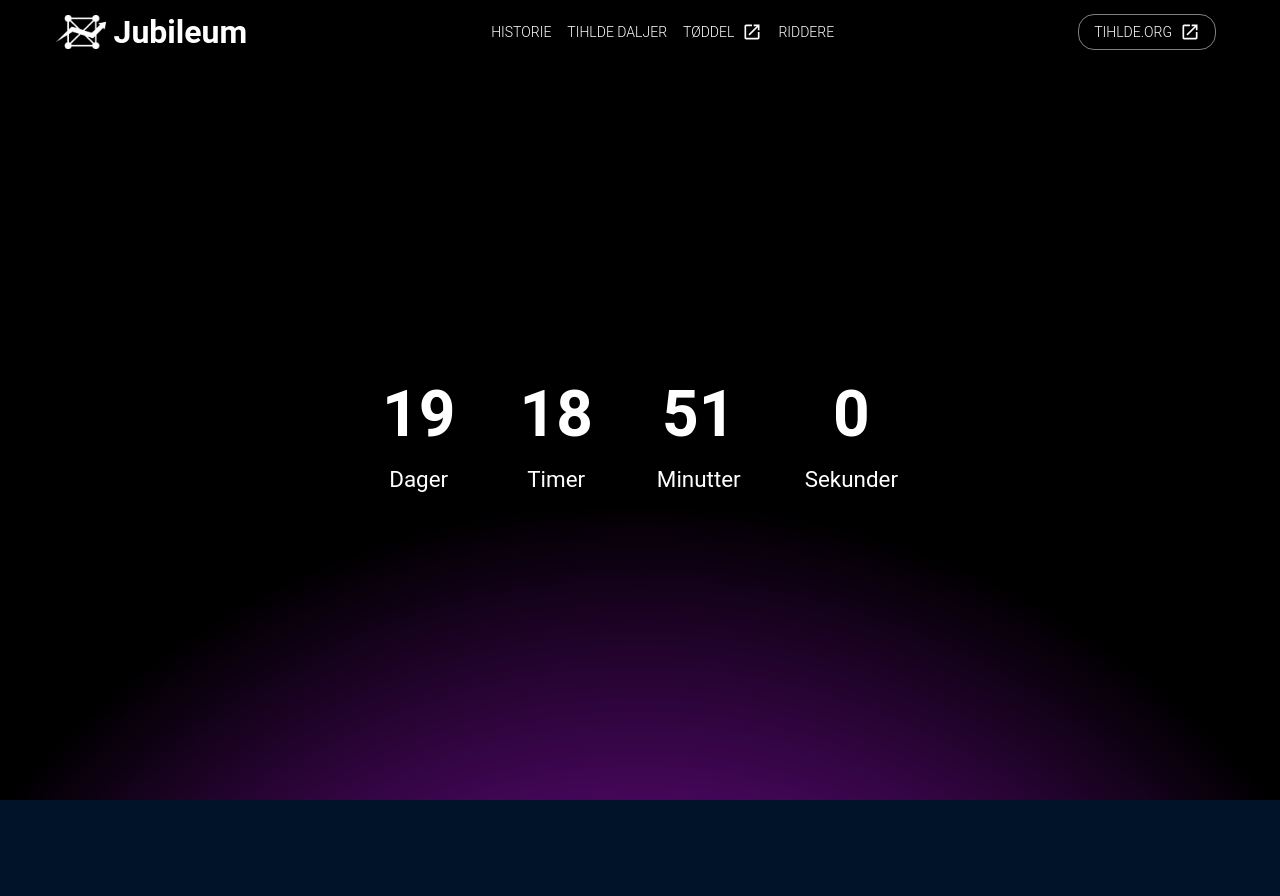
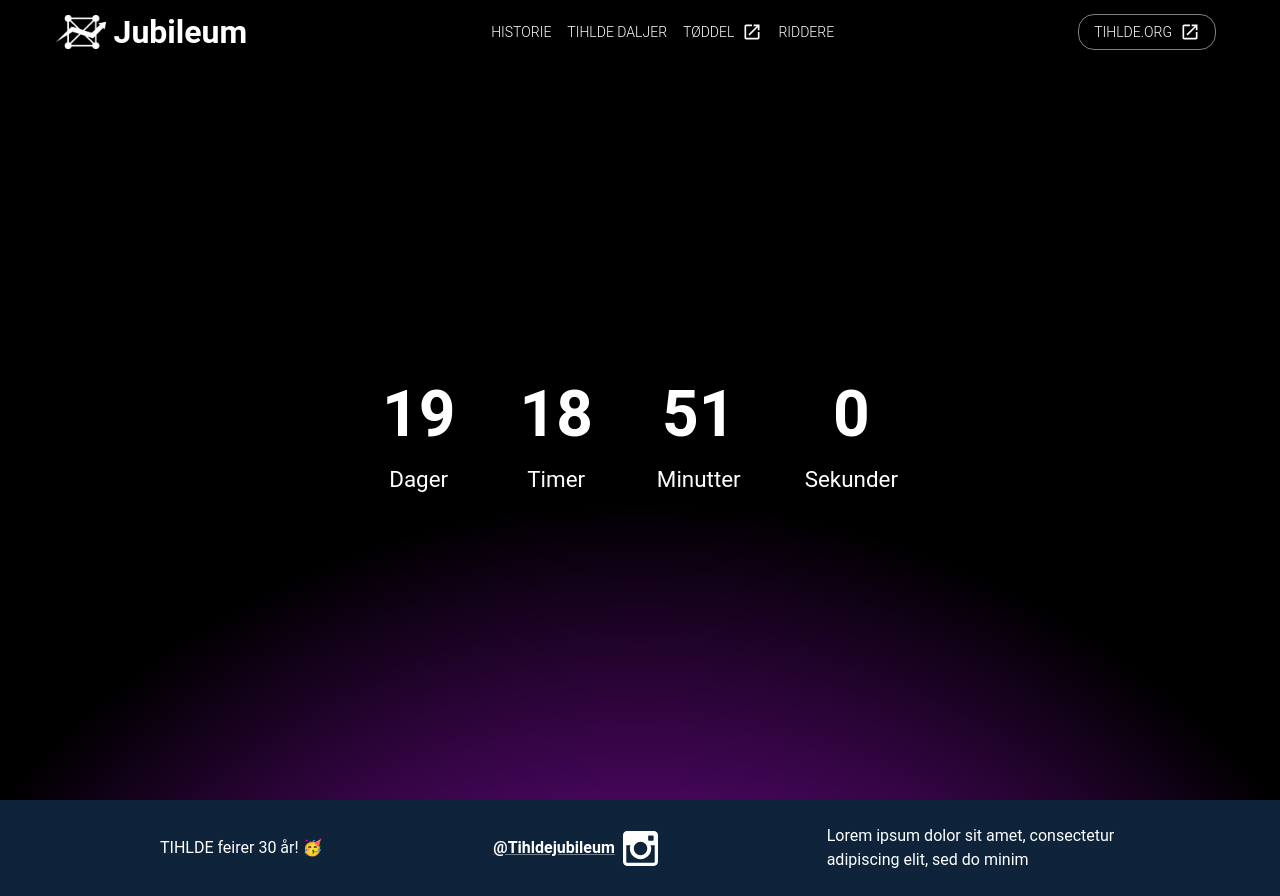
Before and after one commit to TIHLDE/jubileum, a Next.js app: page / in a window 1280 px wide. Before the commit the page ends 800 px from the top, so only its background shows below. Built offline with nearby package versions, Linux system fonts and the light colour scheme.

Commit message:
feat(footer): added basic footer

```diff
--- /dev/null
+++ b/components/Footer/index.tsx
@@ -0,0 +1,50 @@
+import { Box, Paper, Stack, Link as MuiLink } from "@mui/material";
+import Grid from "@mui/material/Grid";
+import Typography from "@mui/material/Typography";
+import React from "react";
+import Image from "next/image";
+import Link from "next/link";
+
+const Footer = () => {
+  return (
+    <Paper
+      sx={{
+        p: 3,
+        display: "flex",
+        alignItems: "center",
+        justifyContent: "center",
+      }}
+      square
+    >
+      <Grid container spacing={5} sx={{ maxWidth: 1000 }} alignItems="center">
+        <Grid item xs={12} md={4}>
+          <Typography>TIHLDE feirer 30 år! 🥳</Typography>
+        </Grid>
+        <Grid item xs={12} md={4}>
+          <Stack
+            direction="row"
+            gap={1}
+            alignItems="center"
+            component={Link}
+            href="/"
+          >
+            <MuiLink color="#ffffff" fontWeight={600}>
+              @Tihldejubileum
+            </MuiLink>
+            <Image
+              alt="instagram"
+              src="/icons/instagram.svg"
+              width={35}
+              height={35}
+            />
+          </Stack>
+        </Grid>
+        <Grid item xs={12} md={4}>
+          Lorem ipsum dolor sit amet, consectetur adipiscing elit, sed do minim
+        </Grid>
+      </Grid>
+    </Paper>
+  );
+};
+
+export default Footer;
--- a/pages/_app.tsx
+++ b/pages/_app.tsx
@@ -3,6 +3,7 @@ import type { AppProps } from "next/app";
 import { CssBaseline, ThemeProvider } from "@mui/material";
 import { Header } from "../components/Header/Header";
 import dark from "../styles/theme/dark";
+import Footer from "../components/Footer";
 
 export default function App({ Component, pageProps }: AppProps) {
   return (
@@ -10,6 +11,7 @@ export default function App({ Component, pageProps }: AppProps) {
       <Header />
       <CssBaseline />
       <Component {...pageProps} />
+      <Footer />
     </ThemeProvider>
   );
 }
```
Also changed, not shown: pages/index.tsx (+15 -15 lines), public/icons/instagram.svg (added).
